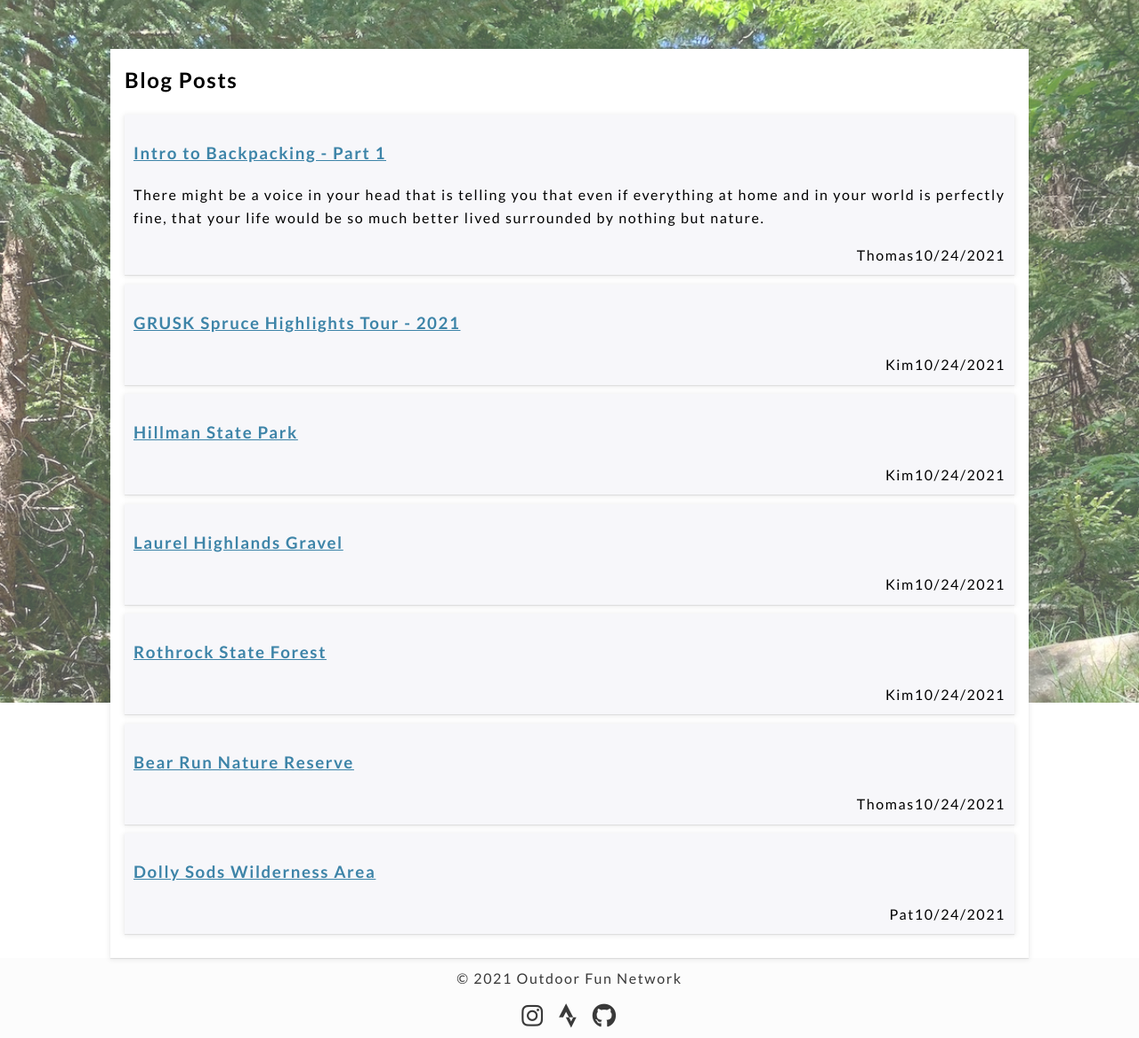
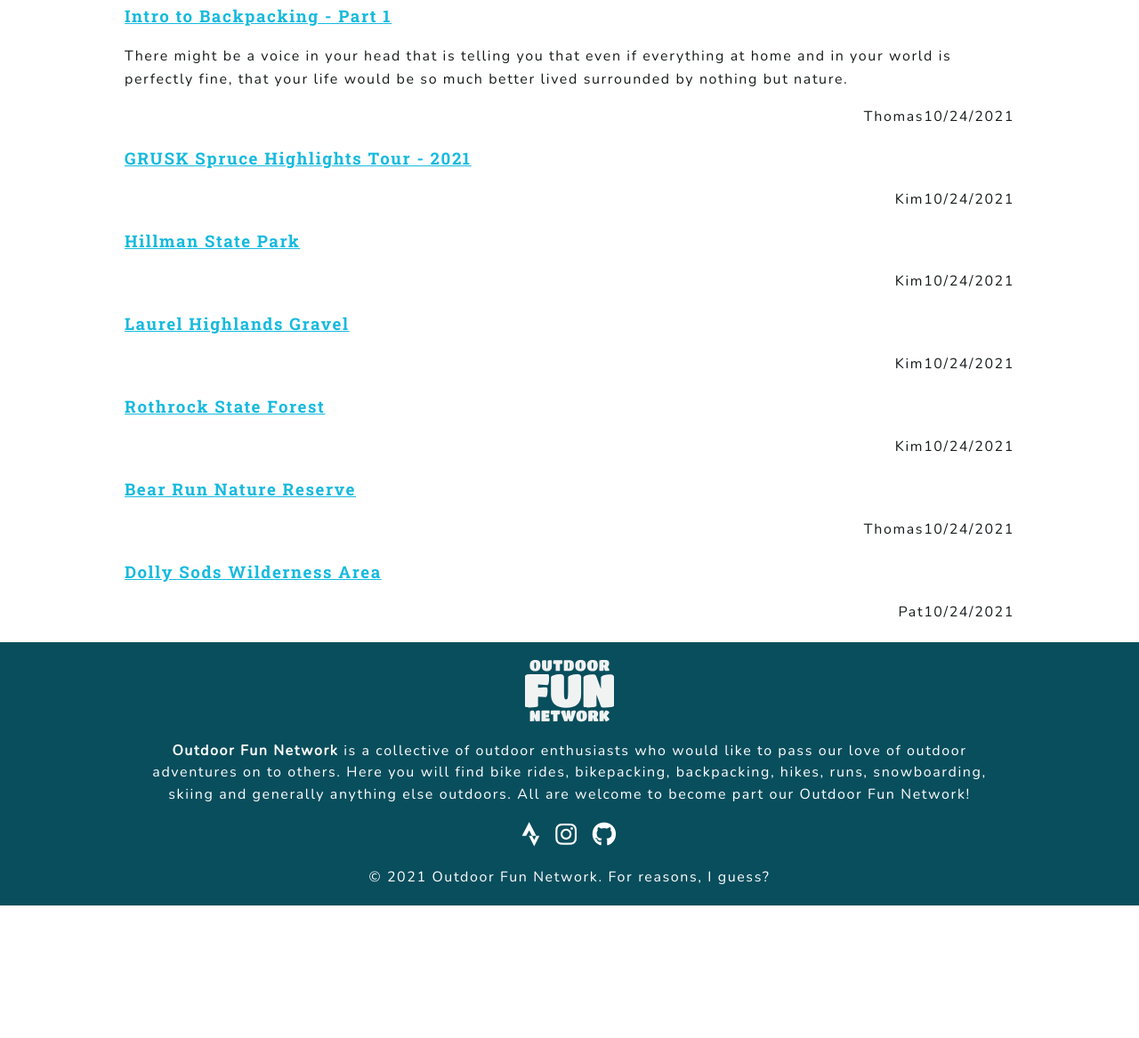
Before and after one commit to OutdoorFunNetwork/website, a Gatsby site: page /blog in a window 1280 px wide. Shown: the part 181-1348 px from the top of the page at 89% size. After the commit the page ends 1199 px from the top, so only its background shows below. Built offline with nearby package versions, Linux system fonts and the light colour scheme; Gatsby itself is replaced by a stand-in of ours.

Commit message:
Style updates.

```diff
--- a/gatsby-config.js
+++ b/gatsby-config.js
@@ -39,6 +39,16 @@ module.exports = {
         name: `routes`,
         path: `${__dirname}/routes`,
       }
-    }
+    },
+    {
+      resolve: `gatsby-plugin-google-fonts`,
+      options: {
+        fonts: [
+        `Roboto Slab\:700,900`,
+        `Nunito`,
+        ],
+        display: 'swap'
+      },
+    },
   ],
 };
--- a/package.json
+++ b/package.json
@@ -29,5 +29,8 @@
     "react-dom": "^17.0.1",
     "react-helmet": "^6.1.0",
     "sass": "^1.43.3"
+  },
+  "devDependencies": {
+    "gatsby-plugin-google-fonts": "^1.0.1"
   }
 }
--- a/src/components/layout.js
+++ b/src/components/layout.js
@@ -9,12 +9,6 @@ const Layout = ({ pageTitle, children }) => {
     <>
       <Helmet>
         <link rel="icon" type="image/svg+xml" href="../images/favicon.svg" sizes="any" />
-        <link rel="preconnect" href="https://fonts.gstatic.com" />
-        <link rel="preconnect" href="https://fonts.gstatic.com" />
-        <link
-          href="https://fonts.googleapis.com/css2?family=Lato:ital,wght@0,300;0,400;0,700;0,900;1,300;1,400&display=swap"
-          rel="stylesheet"
-        />
         <script src="https://kit.fontawesome.com/4c48ab6713.js" crossorigin="anonymous"></script>
         <title>{pageTitle} | Outdoor Fun Network</title>
       </Helmet>
@@ -34,12 +28,22 @@ const Layout = ({ pageTitle, children }) => {
         {children}
       </main>
       <footer className="page-footer">
-        <p id="copyright">&copy; 2021 Outdoor Fun Network</p>
+        <StaticImage
+          alt="Outdoor Fun Network"
+          src="../images/text-logo.svg" />
+        <p>
+          <strong>Outdoor Fun Network</strong> is a collective of outdoor enthusiasts who
+          would like to pass our love of outdoor adventures on to others. Here you will
+          find bike rides, bikepacking, backpacking, hikes, runs, snowboarding, skiing
+          and generally anything else outdoors. All are welcome to become part our
+          Outdoor Fun Network!
+        </p>
         <nav class="footer-nav">
+          <a href="https://www.strava.com/clubs/outdoor-fun-network"><i class="fab fa-strava"></i><span class="accessible-text">Join us on Strava</span></a>
           <a href="https://www.instagram.com/outdoorfunnetwork/"><i class="fab fa-instagram"></i><span class="accessible-text">Follow us on Instagram</span></a>
-          <a href="https://www.strava.com/clubs/outdoor-fun-network"><i class="fab fa-strava"></i><span class="accessible-text">Join us on Strava</span></a>
           <a href="https://github.com/OutdoorFunNetwork"><i class="fab fa-github"></i><span class="accessible-text">Visit us on GitHub</span></a>
         </nav>
+        <p id="copyright">&copy; 2021 Outdoor Fun Network. For reasons, I guess?</p>
       </footer>
     </>
   );
--- a/src/scss/components/_page-footer.scss
+++ b/src/scss/components/_page-footer.scss
@@ -2,7 +2,17 @@
   background: $page-footer-background;
   color: $page-footer-color;
   text-align: center;
-  padding: 10px;
+  padding: 1.25rem;
+
+  p {
+    line-height: 1.53;
+    margin: 1.25rem auto;
+    max-width: 960px;
+
+    &:last-of-type {
+      margin-bottom: 0;
+    }
+  }
 }
 
 .footer-nav {
--- a/src/scss/components/_page-header.scss
+++ b/src/scss/components/_page-header.scss
@@ -1,6 +1,20 @@
 .page-header {
-  background: $page-header-background;
-  box-shadow: $bs;
-  padding: 10px;
+  padding: 1.25rem;
   align-items: center;
+  font-family: $nav-font-family;
+
+  img {
+    width: 177px;
+    height: auto;
+  }
+
+  nav {
+    a {
+      margin-left: 0.5rem;
+      margin-right: 0.5rem;
+      text-decoration: none;
+      text-transform: uppercase;
+      font-weight: 900;
+    }
+  }
 }
--- a/src/scss/helpers/_colors.scss
+++ b/src/scss/helpers/_colors.scss
@@ -1,26 +1,23 @@
-$red: #e23e57;
-$black: #393939;
-$gray: #3a3a3a;
-$green: #17b978;
-$blue: #3d84a8;
-$yellow: #ffc93c;
-$orange: #f58634;
-$purple: #a685e2;
-$light-gray: #f7f7fa;
-$off-white: #fcfcfc;
+$green-1: #EEF8ED;
+$green-2: #A2D69A;
+$green-3: #54AD47;
+$green-4: #23481E;
+
+$blue-1: #E8F9FD;
+$blue-2: #7DDDF2;
+$blue-3: #16BADE;
+$blue-4: #094E5D;
+
+$gray-1: #F1F3F4;
+$gray-2: #C7CFD1;
+$gray-3: #455154;
+$gray-4: #171B1C;
 
 // Text colors
-$link-color: $blue;
-$page-footer-color: $black;
-$tag-color: $green;
+$body-color: $gray-4;
+$sub-heading-color: $blue-3;
+$page-footer-color: #fff;
+$link-color: $blue-3;
 
 // Background colors
-$page-header-background: $off-white;
-$page-footer-background: $off-white;
-$byline-background: $blue;
-$tag-background: rgba(23, 185, 120, 0.16);
-$card-background: $light-gray;
-
-// Border colors
-$avatar-border-color: $blue;
-$content-head-border-color: $blue;
+$page-footer-background: $blue-4;
--- a/src/scss/helpers/_global.scss
+++ b/src/scss/helpers/_global.scss
@@ -1,2 +1,5 @@
-$font-family: 'Lato', sans-serif;
+$font-family: 'Nunito', sans-serif;
+$heading-font-family: 'Roboto Slab', serif;
+$nav-font-family: $heading-font-family;
+
 $bs: 0 1px 1px 0 rgba(0, 0, 0, 0.08), 0px 1px 6px 1px rgba(0, 0, 0, 0.08);
--- a/src/scss/style.scss
+++ b/src/scss/style.scss
@@ -2,42 +2,40 @@
 @import 'helpers/global';
 
 body {
+  color: $body-color;
   font-family: $font-family;
   padding: 0;
   margin: 0;
   font-size: 1rem;
   line-height: 1.6;
   letter-spacing: 0.1em;
-
-  &::before {
-    content: '';
-    position: absolute;
-    width: 100%;
-    height: 827px;
-    top: 9rem;
-    left: 0;
-    right: 0;
-    background: url(../images/dolly-sods.jpg) 0 0 no-repeat;
-    background-size: cover;
-    z-index: -1;
-    opacity: 0.7;
-  }
 }
 
 main {
   max-width: 1000px;
-  margin-top: 5.3rem;
   margin-left: auto;
   margin-right: auto;
-  padding: 1rem;
-  background: #fff;
   width: 80%;
-  position: relative;
-  box-shadow: $bs;
+  padding-bottom: 1.25rem;
 }
 
-h1, h2, p {
-  margin-top: 0;
+h1,
+h2 {
+  font-weight: 900;
+}
+
+h1,
+h2,
+h3,
+h4,
+h5,
+h6 {
+  font-family: $heading-font-family;
+}
+
+.sub-heading {
+  color: $sub-heading-color;
+  text-transform: uppercase;
 }
 
 a {
@@ -68,9 +66,9 @@ a {
   width: 1px;
 }
 
-@import 'components/avatar';
-@import 'components/card';
-@import 'components/content-header';
+// @import 'components/avatar';
+// @import 'components/card';
+// @import 'components/content-header';
 @import 'components/page-footer';
 @import 'components/page-header';
-@import 'components/tag';
+// @import 'components/tag';
```
Also changed, not shown: src/images/text-logo.svg (added), 1 other file.
